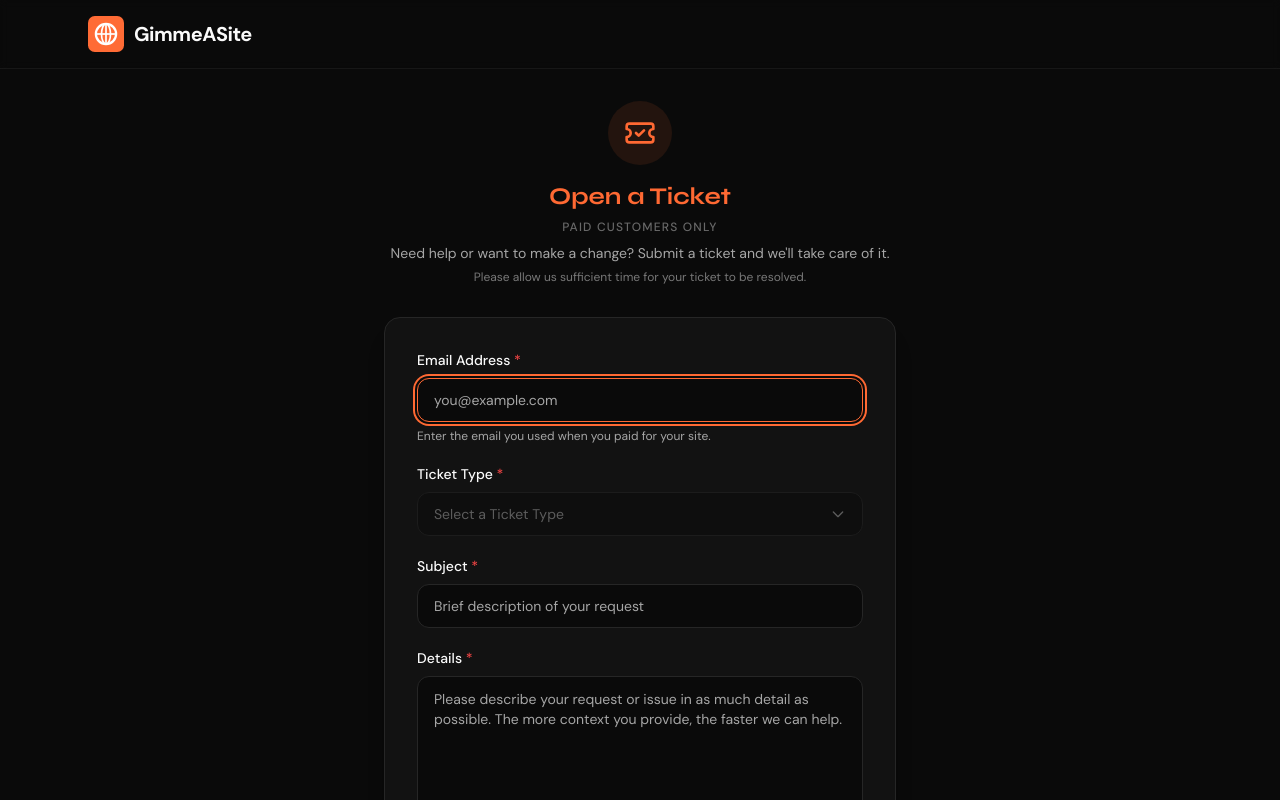
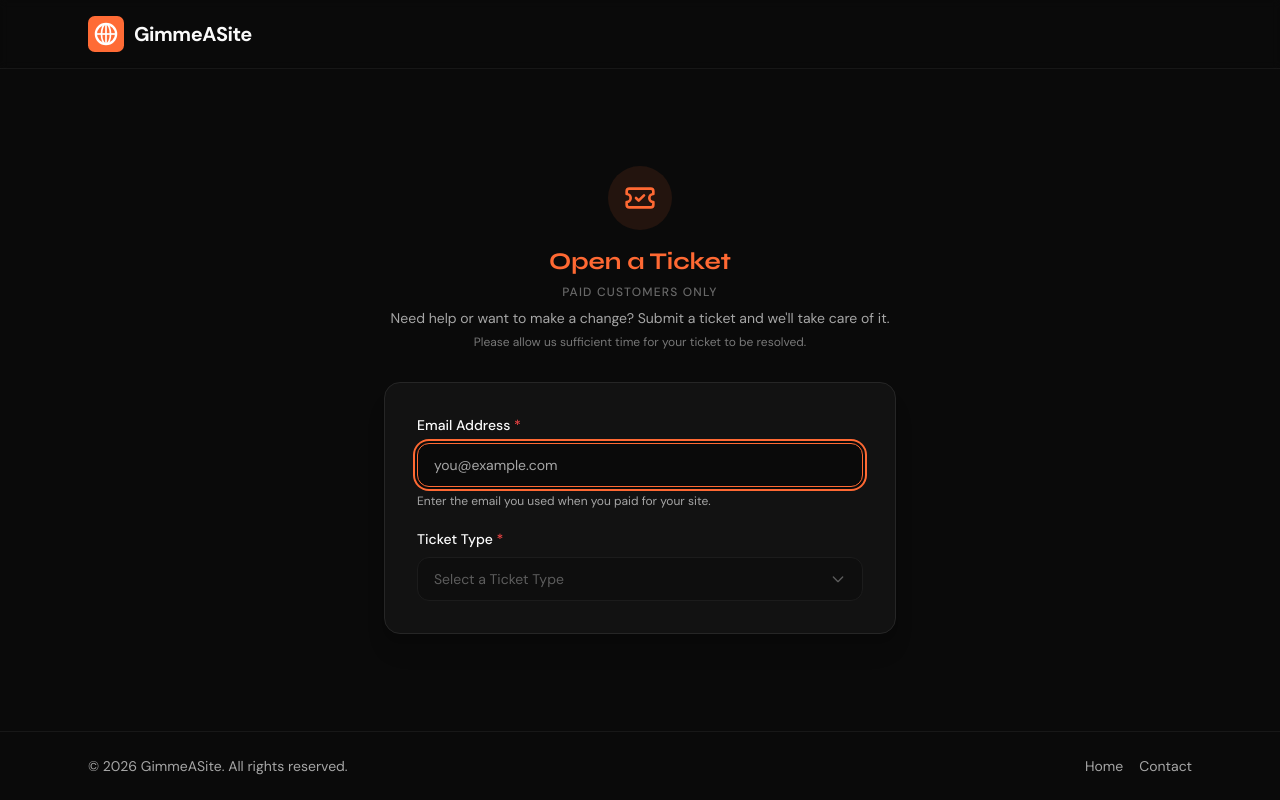
Before and after one commit to matrixfrr/GimmeASite, a Next.js app: page /tickets in a window 1280 px wide. Shown: the top 800 px of the page. Built offline with nearby package versions, Linux system fonts and the light colour scheme.

Commit message:
Gate all fields on real-time paid-quote email verification

```diff
--- a/src/app/tickets/page.tsx
+++ b/src/app/tickets/page.tsx
@@ -66,6 +66,8 @@ export default function TicketsPage() {
   const [domainChangeAvailability, setDomainChangeAvailability] = useState<"available" | "unavailable" | null>(null);
   const [domainChangeChecking, setDomainChangeChecking] = useState(false);
   const [revisionPack, setRevisionPack] = useState("");
+  const [emailChecking, setEmailChecking] = useState(false);
+  const [emailVerified, setEmailVerified] = useState<"valid" | "invalid" | null>(null);
   const fileRef = useRef<HTMLInputElement>(null);
 
   const isCancellation = ticketType === "cancellation";
@@ -77,7 +79,8 @@ export default function TicketsPage() {
   const isRevision = ticketType === "revision";
   const selectedLabel = TICKET_TYPES.find((t) => t.value === ticketType)?.label || "";
 
-  const emailValid = /^[^@]+@[^@]+\.[^@]+$/.test(email);
+  const emailFormatValid = /^[^@]+@[^@]+\.[^@]+$/.test(email);
+  const emailReady = emailVerified === "valid";
   const showSubject = !isCancellation && !isTransfer && !isDomainChange && !isExtraRevisions;
 
   useEffect(() => {
@@ -94,6 +97,26 @@ export default function TicketsPage() {
       .finally(() => { if (!cancelled) setRevisionChecking(false); });
     return () => { cancelled = true; };
   }, [isRevision, email]);
+
+  // Debounced email verification against paid quotes
+  useEffect(() => {
+    setEmailVerified(null);
+    if (!emailFormatValid) return;
+    let cancelled = false;
+    const timer = setTimeout(async () => {
+      setEmailChecking(true);
+      try {
+        const res = await fetch(`/api/tickets?checkRevisions=${encodeURIComponent(email)}`);
+        if (!cancelled) setEmailVerified(res.ok ? "valid" : "invalid");
+      } catch {
+        if (!cancelled) setEmailVerified(null);
+      } finally {
+        if (!cancelled) setEmailChecking(false);
+      }
+    }, 600);
+    return () => { cancelled = true; clearTimeout(timer); };
+  // eslint-disable-next-line react-hooks/exhaustive-deps
+  }, [email]);
 
   const checkDomainChange = async (domain: string) => {
     if (!validateDomain(domain)) { setDomainChangeAvailability(null); return; }
@@ -250,7 +273,7 @@ export default function TicketsPage() {
                       type="email"
                       placeholder="you@example.com"
                       value={email}
-                      onChange={(e) => { setEmail(e.target.value); setRevisionCheck(null); }}
+                      onChange={(e) => { setEmail(e.target.value); setRevisionCheck(null); setEmailVerified(null); if (ticketType) { setTicketType(""); resetTypeState(); } }}
                       className="bg-background"
                       required
                       autoFocus
@@ -271,9 +294,9 @@ export default function TicketsPage() {
                       )}
                       <button
                         type="button"
-                        className={`w-full h-11 flex items-center justify-between bg-background border border-input rounded-lg px-4 py-2 text-left text-sm transition-all duration-200 focus-visible:outline-none focus-visible:ring-2 focus-visible:ring-ring focus-visible:ring-offset-2 ${emailValid ? "hover:border-primary/50 cursor-pointer" : "opacity-50 cursor-not-allowed"}`}
-                        onClick={() => { if (emailValid) setShowTypeDropdown(!showTypeDropdown); }}
-                        disabled={!emailValid}
+                        className={`w-full h-11 flex items-center justify-between bg-background border border-input rounded-lg px-4 py-2 text-left text-sm transition-all duration-200 focus-visible:outline-none focus-visible:ring-2 focus-visible:ring-ring focus-visible:ring-offset-2 ${emailReady ? "hover:border-primary/50 cursor-pointer" : "opacity-50 cursor-not-allowed"}`}
+                        onClick={() => { if (emailReady) setShowTypeDropdown(!showTypeDropdown); }}
+                        disabled={!emailReady}
                       >
                         <span className={ticketType ? "text-foreground" : "text-muted-foreground"}>
                           {selectedLabel || "Select a Ticket Type"}
@@ -313,8 +336,9 @@ export default function TicketsPage() {
                     </div>
                   </div>
 
+                  {/* All fields below gated on emailReady */}
                   {/* Revision limit feedback */}
-                  {isRevision && email && (
+                  {isRevision && email && emailReady && (
                     revisionChecking ? (
                       <div className="flex items-center gap-2 text-xs text-muted-foreground">
                         <div className="w-3 h-3 border-2 border-muted-foreground/30 border-t-muted-foreground rounded-full animate-spin" />
@@ -342,7 +366,7 @@ export default function TicketsPage() {
                   )}
 
                   {/* Cancellation notice */}
-                  {isCancellation && (
+                  {isCancellation && emailReady && (
                     <div className="bg-primary/10 border border-primary/30 rounded-xl px-4 py-4 text-sm text-primary space-y-2">
                       <p className="font-semibold">Before you go — take your site with you.</p>
                       <p>
@@ -367,7 +391,7 @@ export default function TicketsPage() {
                   )}
 
                   {/* Transfer Ownership checkboxes */}
-                  {isTransfer && (
+                  {isTransfer && emailReady && (
                     <div className="space-y-3 p-4 rounded-xl bg-secondary/40 border border-border/50">
                       <p className="text-sm font-medium">What would you like transferred? <span className="text-red-500">*</span></p>
                       <label className="flex items-center gap-3 cursor-pointer select-none">
@@ -396,7 +420,7 @@ export default function TicketsPage() {
                   )}
 
                   {/* Upfront Support Renewal notice */}
-                  {isUpfrontRenewal && (
+                  {isUpfrontRenewal && emailReady && (
                   <div className="flex items-start gap-2 bg-yellow-500/10 border border-yellow-500/20 rounded-lg px-3 py-3 text-xs text-yellow-600 dark:text-yellow-400">
                     <Info className="w-3.5 h-3.5 flex-shrink-0 mt-0.5" />
                     <span>A small additional fee may apply once your ticket is resolved. We'll always reach out before charging anything extra.</span>
@@ -404,7 +428,7 @@ export default function TicketsPage() {
                   )}
 
                   {/* Full Redesign notice */}
-                  {isRedesign && (
+                  {isRedesign && emailReady && (
                     <div className="flex items-start gap-2 bg-yellow-500/10 border border-yellow-500/20 rounded-lg px-3 py-3 text-xs text-yellow-600 dark:text-yellow-400">
                       <Info className="w-3.5 h-3.5 flex-shrink-0 mt-0.5" />
                       <span>Depending on the scope, a fee may apply once your redesign is complete. Annual Plan members are covered — no extra charge. We'll always confirm pricing with you before moving forward.</span>
@@ -412,7 +436,7 @@ export default function TicketsPage() {
                   )}
 
                   {/* Domain Change — new domain search */}
-                  {isDomainChange && (
+                  {isDomainChange && emailReady && (
                     <div className="space-y-3">
                       <div>
                         <label className="block text-sm font-medium mb-2">
@@ -465,7 +489,7 @@ export default function TicketsPage() {
                   )}
 
                   {/* Revision Refill pack selector */}
-                  {isExtraRevisions && (
+                  {isExtraRevisions && emailReady && (
                     <div className="space-y-3 p-4 rounded-xl bg-secondary/40 border border-border/50">
                       <p className="text-sm font-medium">How many extra revisions would you like? <span className="text-red-500">*</span></p>
                       <div className="flex flex-col gap-2">
@@ -487,7 +511,7 @@ export default function TicketsPage() {
                   )}
 
                   {/* Revision Refill charge notice */}
-                  {isExtraRevisions && (
+                  {isExtraRevisions && emailReady && (
                   <div className="flex items-start gap-2 bg-yellow-500/10 border border-yellow-500/20 rounded-lg px-3 py-3 text-xs text-yellow-600 dark:text-yellow-400">
                     <Info className="w-3.5 h-3.5 flex-shrink-0 mt-0.5" />
                     <span>A small additional fee may apply once your ticket is resolved. We'll always reach out before charging anything extra.</span>
@@ -495,7 +519,7 @@ export default function TicketsPage() {
                   )}
 
                   {/* Subject — hidden for transfer, domain change, extra revisions, cancellation */}
-                  {showSubject && (
+                  {showSubject && emailReady && (
                     <div>
                       <label className="block text-sm font-medium mb-2">
                         Subject <span className="text-red-500">*</span>
@@ -512,7 +536,7 @@ export default function TicketsPage() {
                   )}
 
                   {/* Details + Attachment — hidden only for cancellation */}
-                  {!isCancellation && (
+                  {!isCancellation && emailReady && (
                     <>
                       <div>
                         <label className="block text-sm font-medium mb-2">
@@ -574,7 +598,7 @@ export default function TicketsPage() {
                     </div>
                   )}
 
-                  {!isCancellation && (
+                  {!isCancellation && emailReady && (
                     <Button
                       type="submit"
                       className="w-full bg-primary hover:bg-primary/90 disabled:opacity-50"
```
